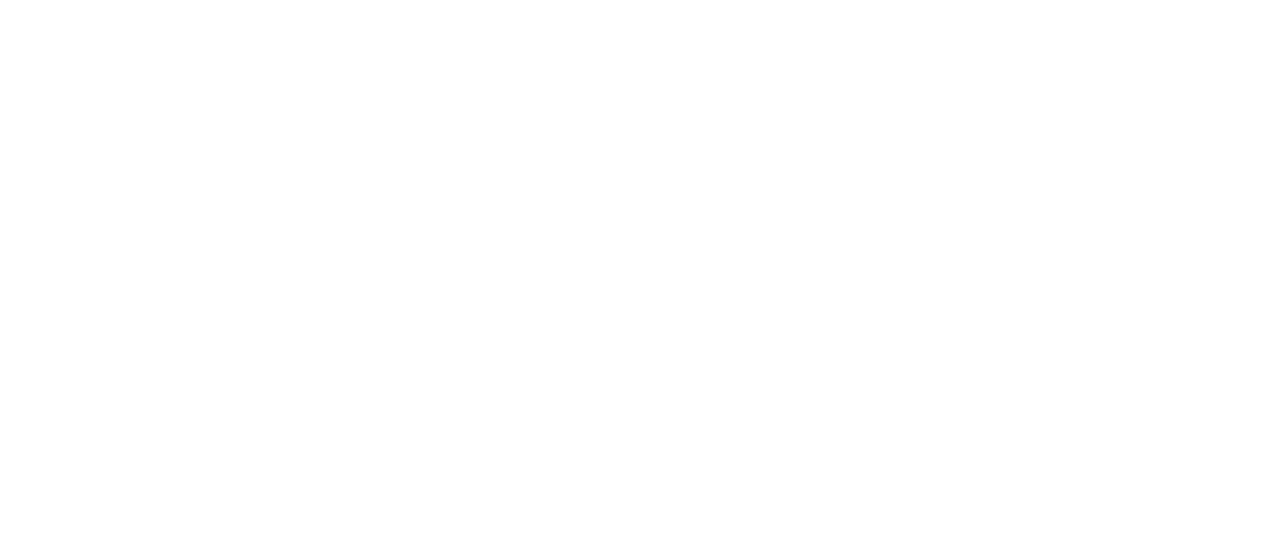
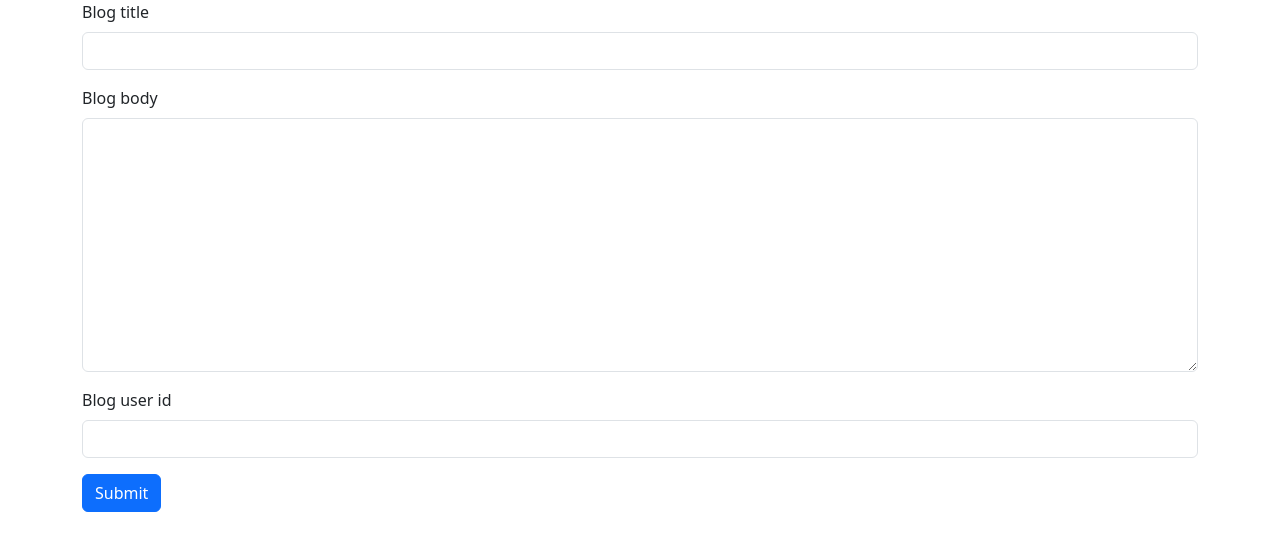
Before and after one commit to FahimHassanMollah/technician-coding, a React (Create React App) app: page /add-post in a window 1280 px wide. Before the commit this address had no page. Shown: the top 550 px of the page. Built offline with nearby package versions, Linux system fonts and the light colour scheme.

Commit message:
create post added

```diff
--- a/src/App.js
+++ b/src/App.js
@@ -1,13 +1,13 @@
 import { Route, Routes } from "react-router-dom"
-import EmployeeAdd from "./pages/PostAdd";
 import PostsList from "./pages/PostsList";
+import PostAdd from "./pages/PostAdd";
 
 function App() {
   return (
     <>
       <Routes>
         <Route path="/" element={<PostsList />} />
-        <Route path="/add-employee" element={<EmployeeAdd />} />
+        <Route path="/add-post" element={<PostAdd />} />
       </Routes>
     </>
   );
--- a/src/features/post/postApi.js
+++ b/src/features/post/postApi.js
@@ -3,3 +3,7 @@
    const response = await axios.get("posts");
     return response.data;
 }
+export const createPostApi = async (data) => {
+   const response = await axios.post("posts",data);
+    return response.data;
+}
--- a/src/features/post/postSlice.js
+++ b/src/features/post/postSlice.js
@@ -1,11 +1,17 @@
 import { createAsyncThunk, createSlice } from '@reduxjs/toolkit'
-import { fetchPostsApi } from './postApi';
+import { createPostApi, fetchPostsApi } from './postApi';
 import { toast } from 'react-toastify';
 
 const initialState = {
     posts: [],
     status: {
         fetchPosts:{
+            isLoading:false,
+            isSuccess:false,
+            isError:false,
+            error:null
+        },
+        createPost:{
             isLoading:false,
             isSuccess:false,
             isError:false,
@@ -23,8 +29,19 @@
         return rejectWithValue(error.response.data);
     }
 })
+
+export const createPost = createAsyncThunk('posts/createPost', async (data, { rejectWithValue }) => {
+    try {
+        const response = await createPostApi(data);
+        return response;
+    } catch (error) {
+        return rejectWithValue(error.response.data);
+    }
+})
+
+
 export const postSlice = createSlice({
-    name: 'counter',
+    name: 'post',
     initialState,
     reducers: {
         increment: (state) => {
@@ -52,7 +69,7 @@
             .addCase(fetchPosts.fulfilled, (state, action) => {
 
                 state.status.fetchPosts.isLoading = false;
-                state.posts = state.posts.concat(action.payload);
+                state.posts = action.payload;
                 state.status.fetchPosts.isSuccess = true;
             })
             .addCase(fetchPosts.rejected, (state, action) => {
@@ -62,6 +79,26 @@
                 state.status.fetchPosts.error = action?.payload?.errors ?? [];
                 state.posts = [];
             })
+
+            .addCase(createPost.pending, (state, action) => {
+                state.status.createPost.isError = false;
+                state.status.createPost.isLoading = true;
+                state.status.createPost.isSuccess = false;
+                state.status.createPost.error = null;
+            })
+            .addCase(createPost.fulfilled, (state, action) => {
+
+                state.status.createPost.isLoading = false;
+                state.posts = action.payload;
+                state.status.createPost.isSuccess = true;
+            })
+            .addCase(createPost.rejected, (state, action) => {
+                state.status.createPost.isError = true;
+                state.status.createPost.isLoading = false;
+                // toast.error(action?.payload?.message ?? "something went wrong");
+                state.status.createPost.error = action?.payload?.errors ?? [];
+                state.posts = [];
+            })
     }
 })
 
--- a/src/pages/PostAdd.js
+++ b/src/pages/PostAdd.js
@@ -1,28 +1,46 @@
 import React, { useState } from 'react'
 import data from '../todo'
+import { useDispatch, useSelector } from 'react-redux';
+import { createPost } from '../features/post/postSlice';
+import Loader from '../components/Loader';
 const PostAdd = () => {
-  const [todo, setTodo] = useState({name: '', status: false});
-  const addTodoHandler = (e) => {
+  const dispatch = useDispatch();
+  const { posts, status: { createPost: { isLoading, isError, isSuccess, error } } } = useSelector(state => state.post)
+
+  const [blog, setBlog] = useState({title: '', body: '',userId:null});
+  const createBlogHandler = (e) => {
     e.preventDefault();
-    if (todo.name.trim().length !== 0) {
-      data.push({id: window.crypto.randomUUID(), text: todo.name, isCompleted: todo.status})
+    if (blog.title.trim().length !== 0 && blog.body.trim().length !== 0 && blog.userId !== null) {
+      dispatch(createPost({ title: blog.title, body: blog.body,userId:blog.userId }));
+
     }
     console.log(data);
   }
   return (
     <div className='container'>
-      <form onSubmit={addTodoHandler}>
+        {
+        isLoading && <Loader />
+      }
+      <form onSubmit={createBlogHandler}>
         <div class="mb-3">
-          <label for="todoName" class="form-label">Task name</label>
-          <input type="text" value={todo.name} onChange={(e)=> setTodo((currentTodo)=> ({...currentTodo,name:e.target.value}))} class="form-control" id="todoName" />
+          <label for="todoName" class="form-label">Blog title</label>
+          <input type="text" value={blog.name} onChange={(e)=> setBlog((currentBlog)=> ({...currentBlog,title:e.target.value}))} class="form-control" id="todoName" />
         </div>
         <div class="mb-3">
+          <label for="todoName" class="form-label">Blog body</label>
+          <textarea name="" value={blog.body} onChange={(e)=> setBlog((currentBlog)=> ({...currentBlog,body:e.target.value}))} className='form-control' id="" cols="30" rows="10"></textarea>
+        </div>
+        <div class="mb-3">
+          <label for="blogUserId" class="form-label">Blog user id</label>
+          <input type="number"value={blog.userId} onChange={(e)=> setBlog((currentBlog)=> ({...currentBlog,userId:e.target.value}))}class="form-control" id="blogUserId" />
+        </div>
+        {/* <div class="mb-3">
           <label for="todoDescription" class="form-label">Task status</label>
           <div class="form-check form-switch">
             <input value={todo.status} onChange={(e)=> setTodo((currentTodo)=> ({...currentTodo,status:e.target.checked}))} class="form-check-input" type="checkbox" role="switch" id="flexSwitchCheckDefault" />
             <label class="form-check-label" for="flexSwitchCheckDefault">Completed</label>
           </div>
-        </div>
+        </div> */}
 
 
         <button type="submit" class="btn btn-primary">Submit</button>
--- a/src/pages/PostsList.js
+++ b/src/pages/PostsList.js
@@ -15,7 +15,7 @@
   return (
     <>
       {
-        isLoading && <Loader/>
+        isLoading && <Loader />
       }
       <div>
         {posts.length}
@@ -26,29 +26,23 @@
                 <thead>
                   <tr>
                     <th scope="col">#</th>
-                    <th scope="col">First</th>
-                    <th scope="col">Last</th>
-                    <th scope="col">Handle</th>
+                    <th scope="col">Title</th>
+                    <th scope="col">body</th>
+
                   </tr>
                 </thead>
                 <tbody>
-                  <tr>
-                    <th scope="row">1</th>
-                    <td>Mark</td>
-                    <td>Otto</td>
-                    <td>@mdo</td>
-                  </tr>
-                  <tr>
-                    <th scope="row">2</th>
-                    <td>Jacob</td>
-                    <td>Thornton</td>
-                    <td>@fat</td>
-                  </tr>
-                  <tr>
-                    <th scope="row">3</th>
-                    <td colspan="2">Larry the Bird</td>
-                    <td>@twitter</td>
-                  </tr>
+                  {
+                    posts.map((post, index) => (
+                      <tr key={index}>
+                        <th scope="row">{index+1}</th>
+                        <td>{post.title}</td>
+                        <td>{post.body}</td>
+
+                      </tr>
+                    ))
+                  }
+
                 </tbody>
               </table>
             </div>
--- a/src/utils/axios.js
+++ b/src/utils/axios.js
@@ -3,6 +3,7 @@
 
 const axiosInstance = axios.create({
     baseURL: "https://jsonplaceholder.typicode.com/",
+
 });
 
 
```
